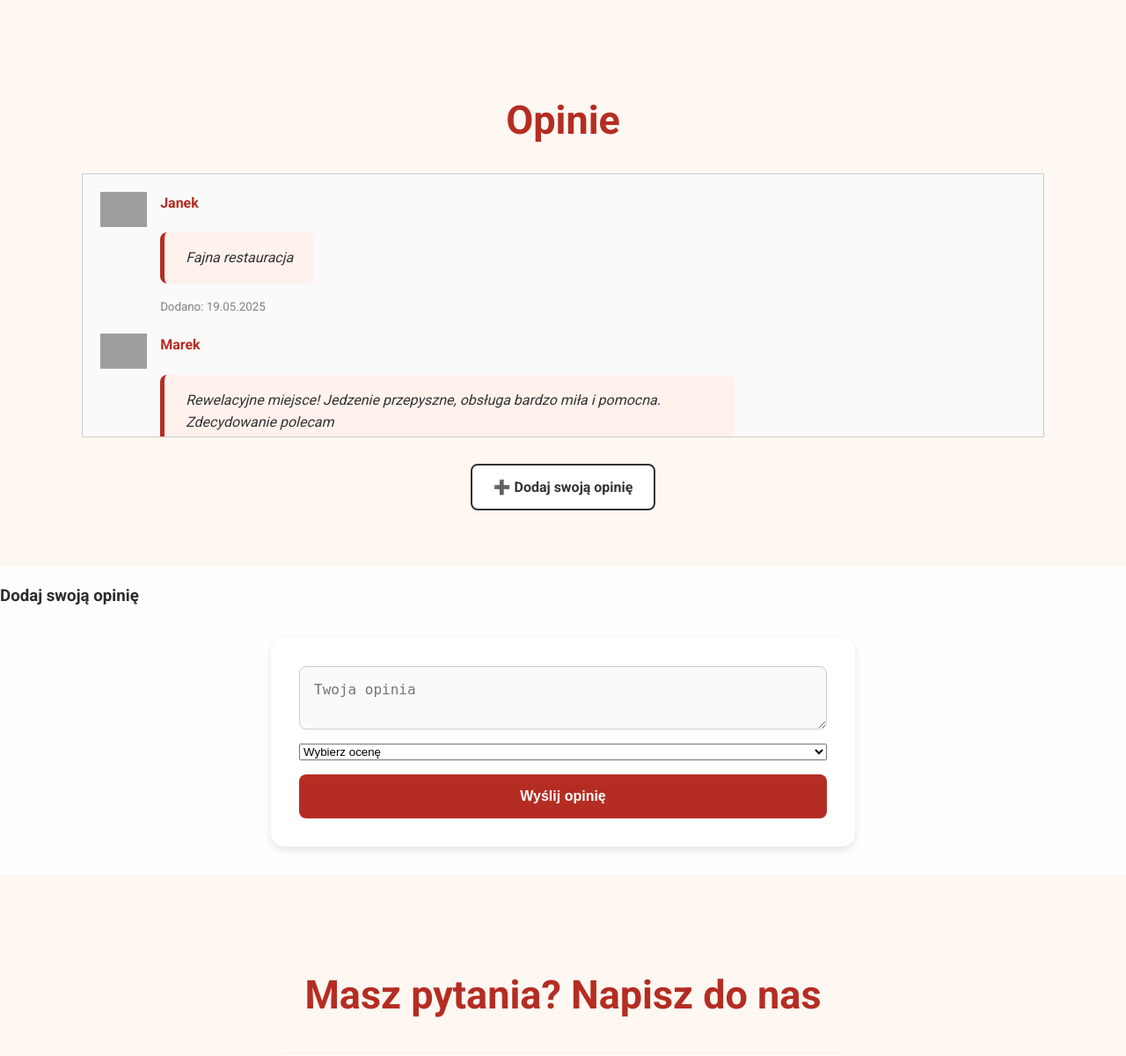
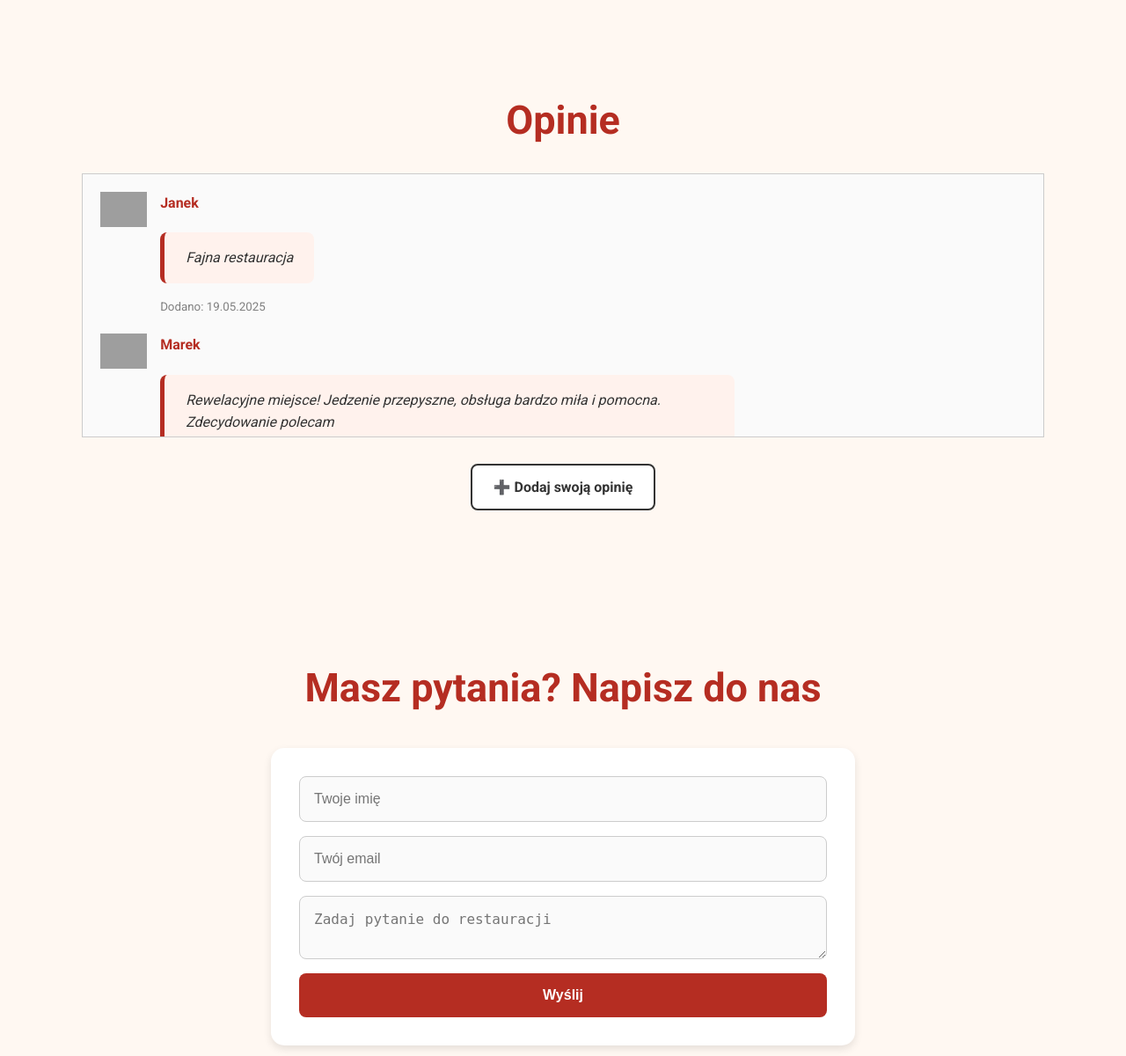
Before and after one commit to GGTeacherOP/Restauracja_Misiarz_Drega, a PHP site: page /index.php in a window 1280 px wide. Shown: the part 3407-4607 px from the top of the page at 88% size. Run offline with PHP 8.4, Linux system fonts and the light colour scheme; the visitor is signed in with stand-in values (Sample User, id 1); data comes from the database, SQL or seed files in the repository; grey boxes are pictures that could not be loaded.

Commit message:
Poprawa dodawania opinii

```diff
--- a/index.php
+++ b/index.php
@@ -151,29 +151,12 @@ if (!isset($_SESSION['user_id']) && isset($_COOKIE['remember_token'])) {
     }
     ?>
   </div>
-  <div class="link-opinia">
-    <a href="dodaj_opinie.php">➕ Dodaj swoją opinię</a>
-  </div>
-</section>
-
     <?php if (isset($_SESSION['user_id'])): ?>
-    <div class="dodaj-opinie">
-        <h3>Dodaj swoją opinię</h3>
-        <form action="dodaj_opinie.php" method="post">
-            <textarea name="tresc" placeholder="Twoja opinia" required></textarea>
-            <select name="ocena" required>
-                <option value="">Wybierz ocenę</option>
-                <option value="5">5 - Doskonałe</option>
-                <option value="4">4 - Bardzo dobre</option>
-                <option value="3">3 - Dobre</option>
-                <option value="2">2 - Średnie</option>
-                <option value="1">1 - Słabe</option>
-            </select>
-            <button type="submit">Wyślij opinię</button>
-        </form>
-    </div>
+      <div class="link-opinia">
+        <a href="dodaj_opinie.php">➕ Dodaj swoją opinię</a>
+      </div>
     <?php else: ?>
-    <p>Aby dodać opinię, <a href="login.html?redirect=index.html#opinie">zaloguj się</a>.</p>
+        <p>Aby dodać opinię, <a href="login.php?redirect=index.php#opinie">zaloguj się</a>.</p>
     <?php endif; ?>
 </section>
 
```
